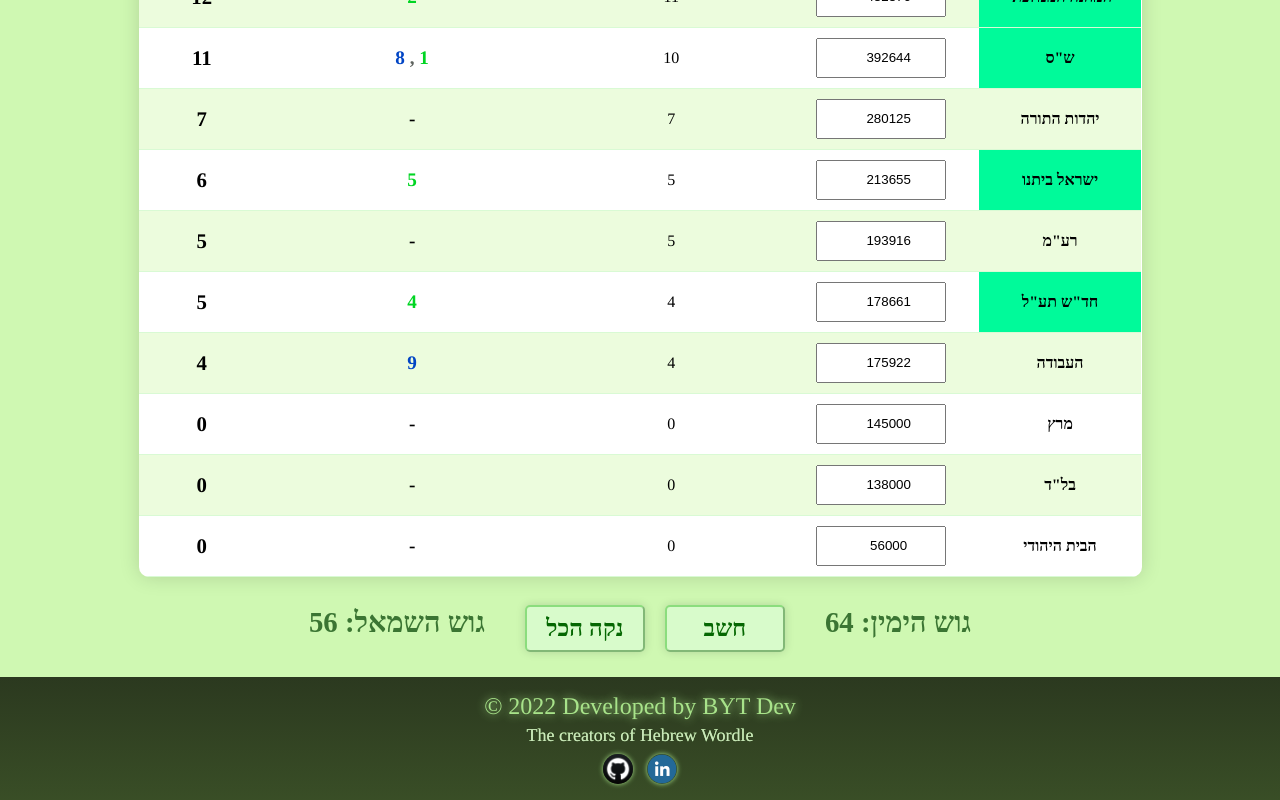
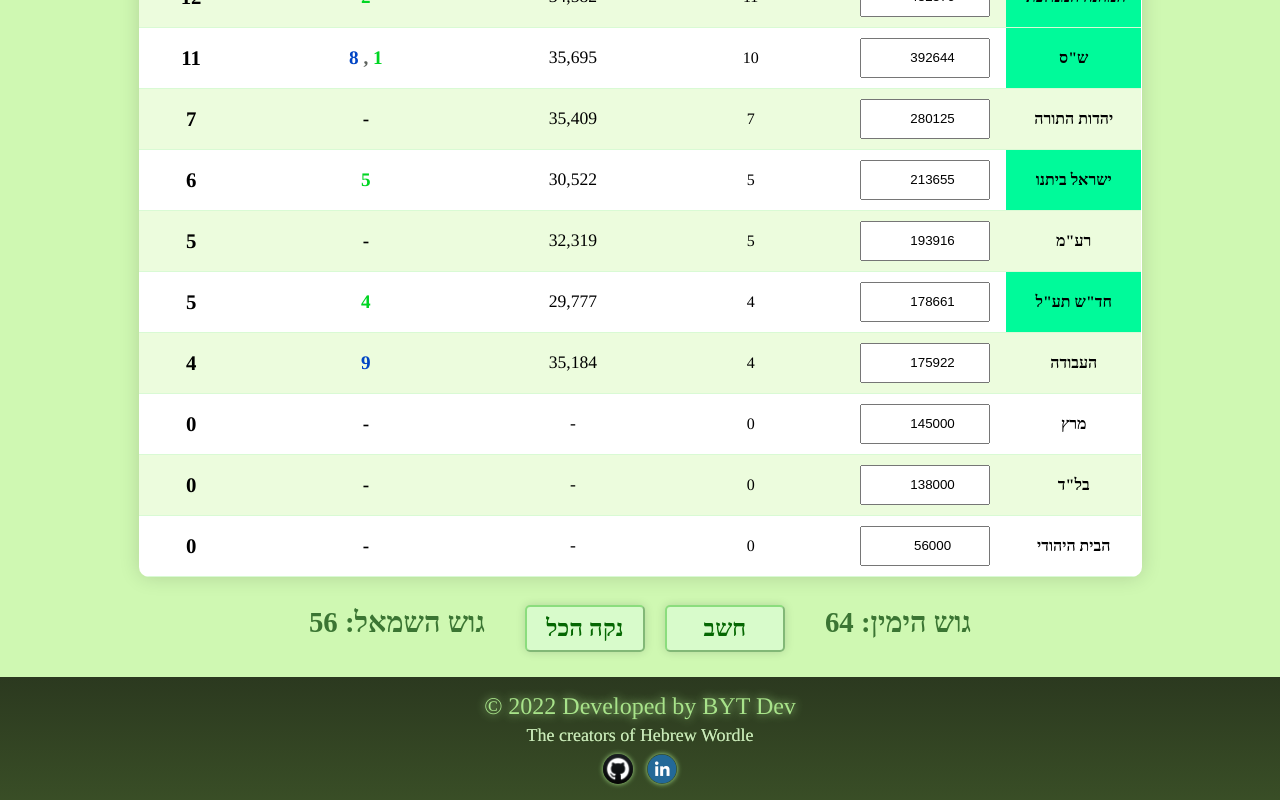
Before and after one commit to bytdev2022/bader-ofer-calculator, a React (Create React App) app: page / in a window 1280 px wide. Both pictures are taken after a click on the button "חשב". Shown: the part 414-1214 px from the top of the page. Built offline with nearby package versions, Linux system fonts and the light colour scheme; a web font is replaced by a local one.

Commit message:
count up

```diff
--- a/package.json
+++ b/package.json
@@ -7,6 +7,7 @@
     "@testing-library/react": "^13.4.0",
     "@testing-library/user-event": "^13.5.0",
     "react": "^18.2.0",
+    "react-countup": "^6.3.2",
     "react-dom": "^18.2.0",
     "react-scripts": "5.0.1",
     "web-vitals": "^2.1.4"
--- a/src/App.js
+++ b/src/App.js
@@ -2,6 +2,7 @@ import React, {Component} from "react";
 import "./App.css";
 import gitImage from './images/git.png';
 import linkedinImage from './images/linkedin.png';
+import CountUp from 'react-countup';
 
 const ALL_MANDATES = 120;
 const BLOCKAGE_THRESHOLD_RATE = 3.25;
@@ -380,6 +381,8 @@ class App extends Component {
                 return a - b;
             })
         })
+        console.log(partiesOverBlockageThreshold)
+        console.log(groups)
         this.state.partiesResults.sort(function (a, b) {
             return (b.mandates + b.moreMandates) - (a.mandates + a.moreMandates)
         })
@@ -498,6 +501,13 @@ class App extends Component {
         this.setState({});
     }
 
+    sortByVotesPerMandate = () => {
+        this.state.partiesResults.sort(function (a, b) {
+            return (b.next_mandate_votes_per_mandate - a.next_mandate_votes_per_mandate)
+        })
+        this.setState({});
+    }
+
     sortBySum = () => {
         this.state.partiesResults.sort(function (a, b) {
             return (b.mandates + b.moreMandates) - (a.mandates + a.moreMandates)
@@ -517,6 +527,17 @@ class App extends Component {
         this.setState({});
     }
 
+    printVotesPerMandate = (item) => {
+        let groupIndex = groups.findIndex(group => group.names.includes(item.name));
+        return groupIndex >= 0 ?
+            (groups[groupIndex].next_mandate_votes_per_mandate > item.next_mandate_votes_per_mandate) ?
+                groups[groupIndex].next_mandate_votes_per_mandate
+                :
+                item.next_mandate_votes_per_mandate
+            :
+            item.next_mandate_votes_per_mandate;
+    }
+
     render() {
         return (
             <div id={"main-container"}>
@@ -534,9 +555,9 @@ class App extends Component {
                             <th onClick={this.sortByMandates} className={"border-header border-header-sort"}>
                                 לפני באדר עופר &#8595;
                             </th>
-{/*                            <th onClick={this.sortByMandates} className={"border-header border-header-sort"}>
+                            <th onClick={this.sortByVotesPerMandate} className={"border-header border-header-sort"}>
                                 ממוצע למנדט &#8595;
-                            </th>*/}
+                            </th>
                             <th onClick={this.sortByRate} className={"border-header border-header-sort"}>
                                 דירוג {this.state.distributionMandates} מנדטים לחלוקה &#8595;
                             </th>
@@ -573,13 +594,18 @@ class App extends Component {
                                         <td>
                                             {item.mandates}
                                         </td>
-         {/*                               <td style={{
-                                            fontSize: "1.3em",
-                                            fontWeight: "bold"
+                                        <td style={{
+                                            fontSize: "1.1em",
                                         }}>
-                                            {groups[groups.findIndex(group => group.names.includes(item.name))].next_mandate_votes_per_mandate > 0 &&
-                                                groups[groups.findIndex(group => group.names.includes(item.name))].next_mandate_votes_per_mandate}
-                                        </td>*/}
+                                            {
+                                                item.next_mandate_votes_per_mandate > 0 ? <CountUp start={this.printVotesPerMandate(item) / 1.7}
+                                                                                                   end={this.printVotesPerMandate(item)}
+                                                                                                   duration={1}
+                                                    />
+                                                    :
+                                                    "-"
+                                            }
+                                        </td>
                                         <td style={{
                                             color: item.rate[0] > 0 && item.rate[0] <= this.state.distributionMandates ? "#00d523"
                                                 :
@@ -596,7 +622,7 @@ class App extends Component {
                                                     <span style={{color: "rgba(82,87,82,0.94)"}}> , </span>}</span>)
                                             })}
                                             {((item.rate.length === 0) || (item.rate[0] > (this.state.distributionMandates + 2))) ?
-                                            <span style={{color: "black"}}>-</span> : ""}
+                                                <span style={{color: "black"}}>-</span> : ""}
                                         </td>
                                         <td style={{
                                             fontSize: "1.3em",
@@ -660,6 +686,7 @@ class App extends Component {
 
     }
 
+
 }
 
 export default App;
```
Also changed, not shown: 1 other file (tests, documents, lock files or other folders).
